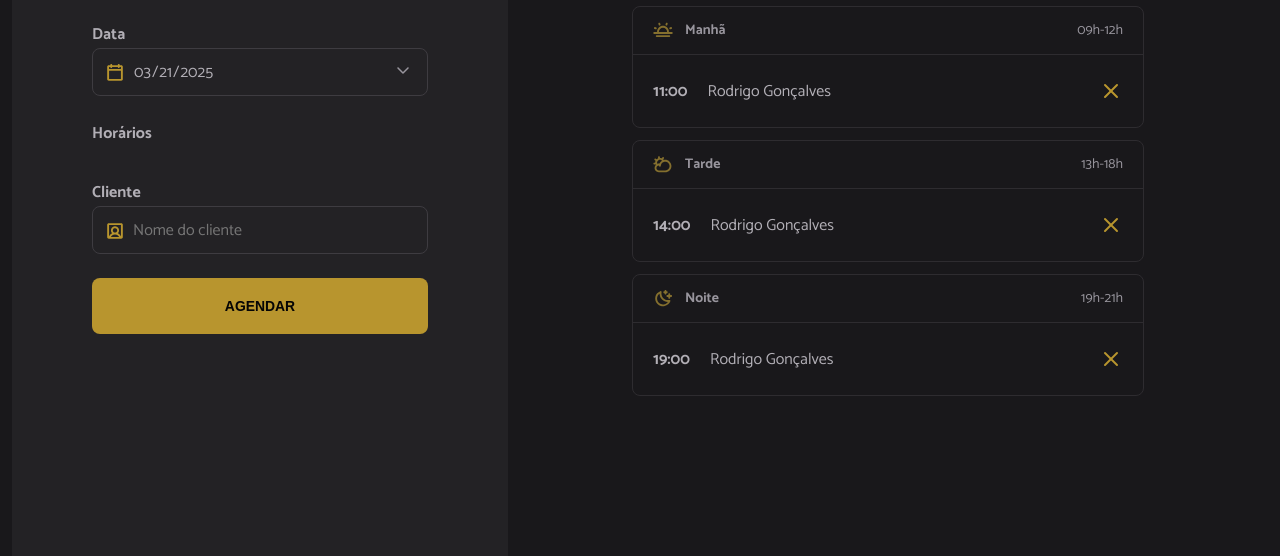
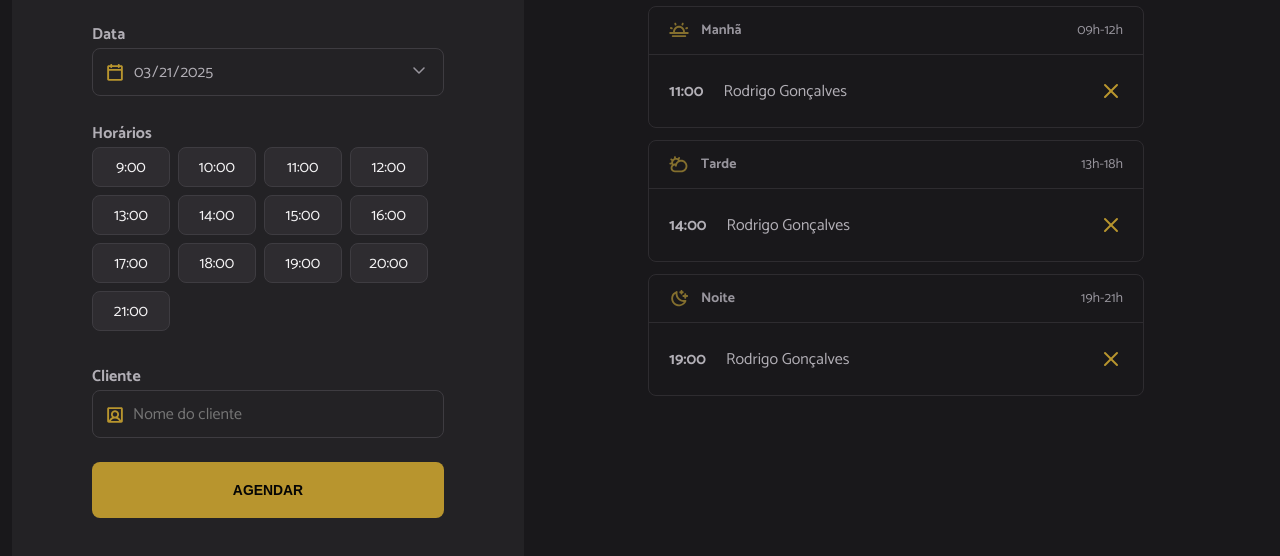
Before and after one commit to victorozoterio/hairday, a website built with webpack: page index.html in a window 1280 px wide. Shown: the part 180-736 px from the top of the page. Built offline with nearby package versions, Linux system fonts and the light colour scheme.

Commit message:
feat: renderizando os horários

```diff
--- a/index.html
+++ b/index.html
@@ -1,19 +1,19 @@
 <!DOCTYPE html>
 <html lang="en">
   <head>
+    <link rel="preconnect" href="https://fonts.googleapis.com" />
+    <link rel="preconnect" href="https://fonts.gstatic.com" crossorigin />
+
     <meta charset="UTF-8" />
     <meta name="viewport" content="width=device-width, initial-scale=1.0" />
+    <title>Hair Day</title>
 
-    <link rel="preconnect" href="https://fonts.googleapis.com" />
-    <link rel="preconnect" href="https://fonts.gstatic.com" crossorigin />
+    <link rel="icon" href="./src/assets/scissors.svg" />
     <link
       href="https://fonts.googleapis.com/css2?family=Catamaran:wght@400;700&display=swap"
       rel="stylesheet"
     />
 
-    <link rel="icon" href="./src/assets/scissors.svg" />
-
-    <title>Hair Day</title>
   </head>
   <body>
     <div class="container">
--- a/src/modules/form/hours-load.js
+++ b/src/modules/form/hours-load.js
@@ -1,5 +1,7 @@
 import dayjs from "dayjs";
 import { openingHours } from "../../utils/opening-hours.js";
+
+const hours = document.getElementById("hours");
 
 export function hoursLoad({ date }) {
 	const opening = openingHours.map((hour) => {
@@ -12,5 +14,14 @@ export function hoursLoad({ date }) {
 		return { hour, available: !isHourPast };
 	});
 
-	console.log(opening);
+	// Renderiza os horários
+	opening.forEach(({hour, available}) => {
+		const li = document.createElement("li");
+
+		li.classList.add("hour");
+		li.classList.add(available ? "hour-available" : "hour-unavailable");
+
+		li.textContent = hour;
+		hours.append(li);
+	})
 }
```
